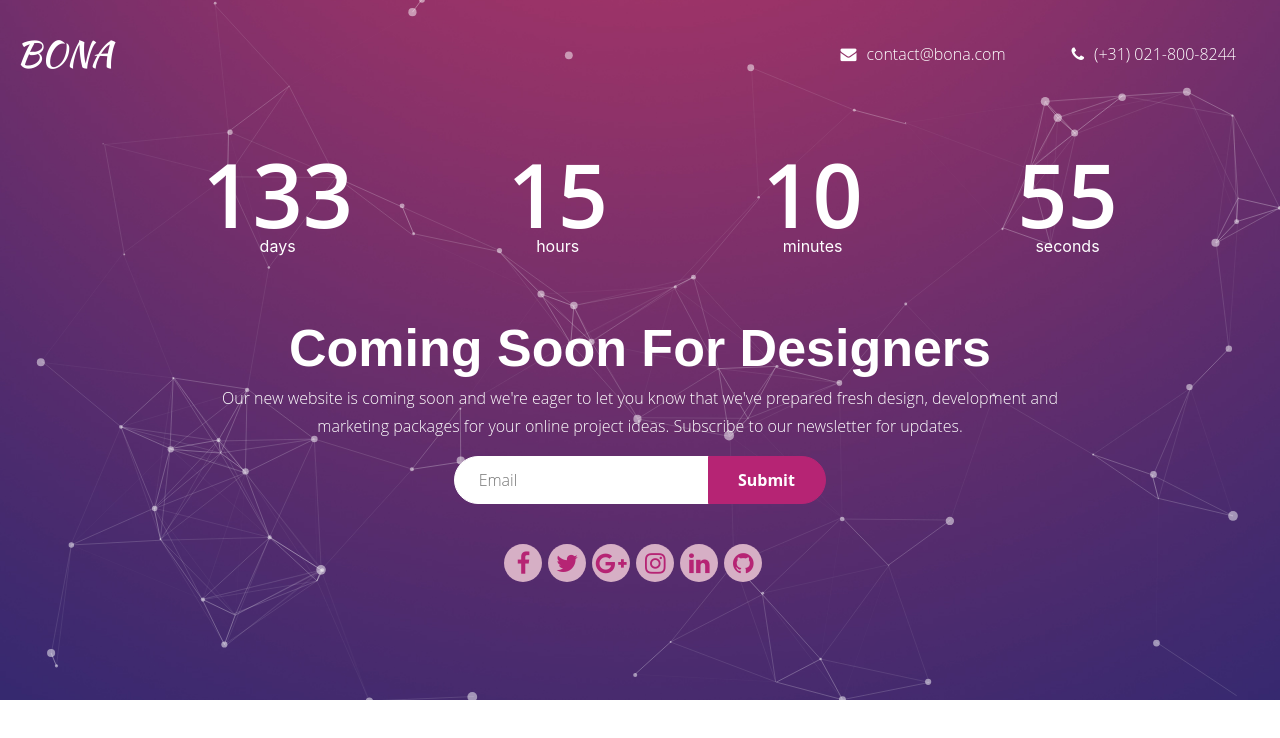
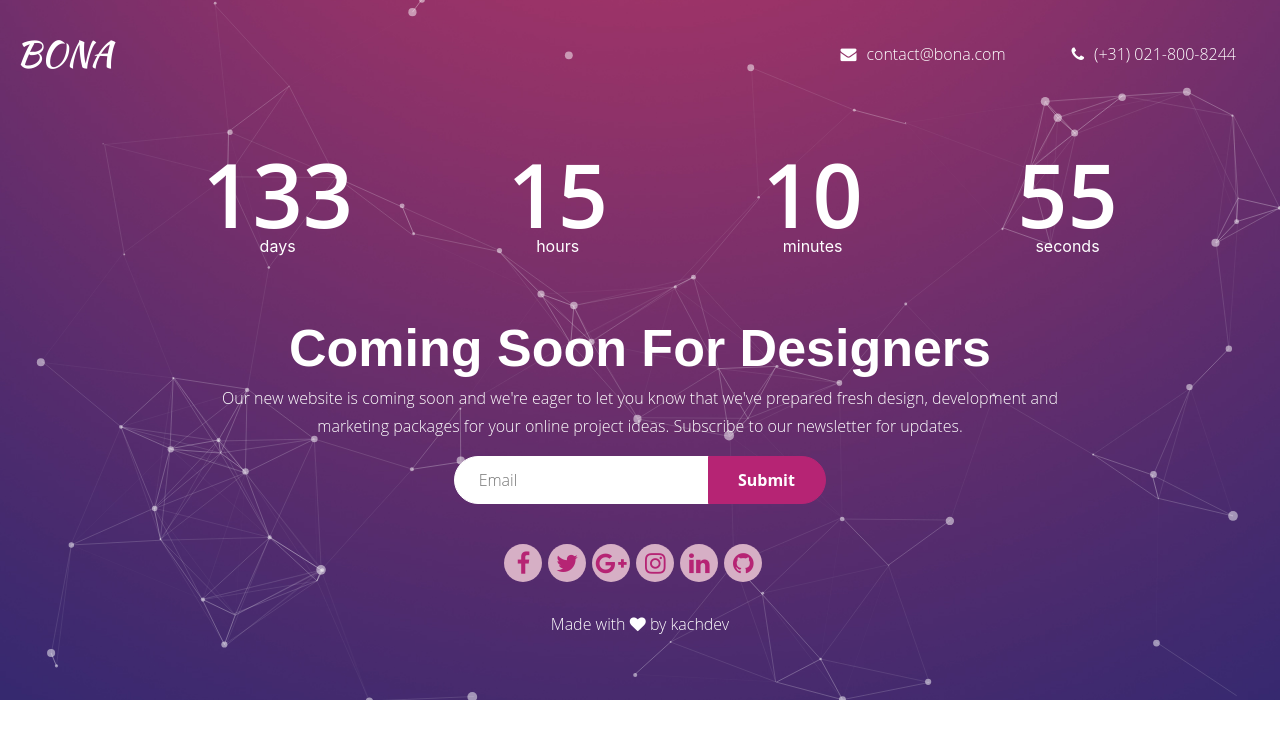
Before and after one commit to kachdev/Bona, a plain HTML site: page index.html in a window 1280 px wide. Drawn offline with Linux system fonts and the light colour scheme.

Commit message:
Update index.html

```diff
--- a/index.html
+++ b/index.html
@@ -92,6 +92,10 @@
 					<a href=""><i class="fa fa-github"></i></a>
 				</li>
 			</div>
+
+			<div class="made">
+					<p>Made with <i class="fa fa-heart"></i> by kachdev</p>
+			</div>
 			</div>
 		</div>
     <script src="vendor/jquery-3.3.1.min.js"></script>
```
